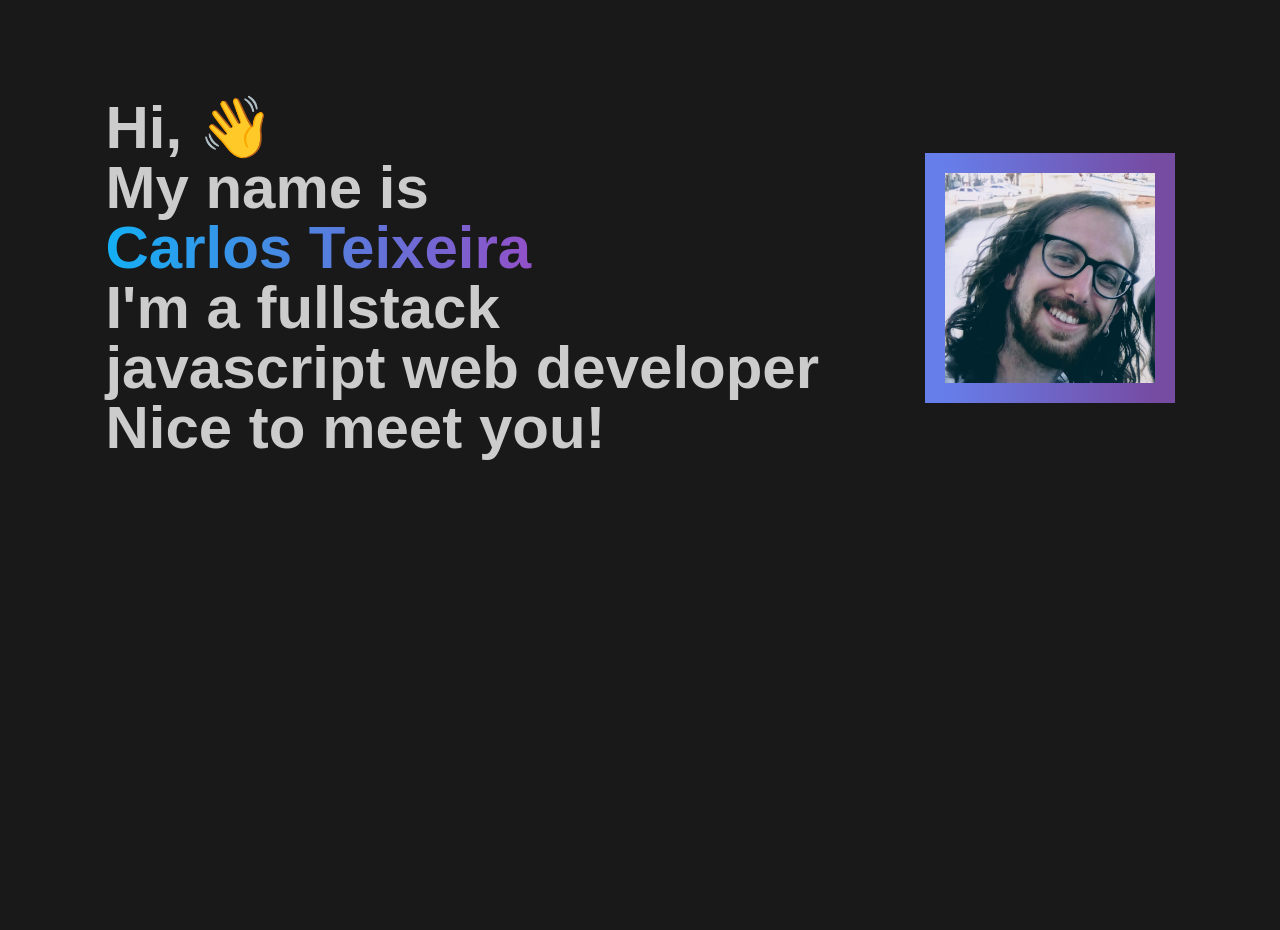
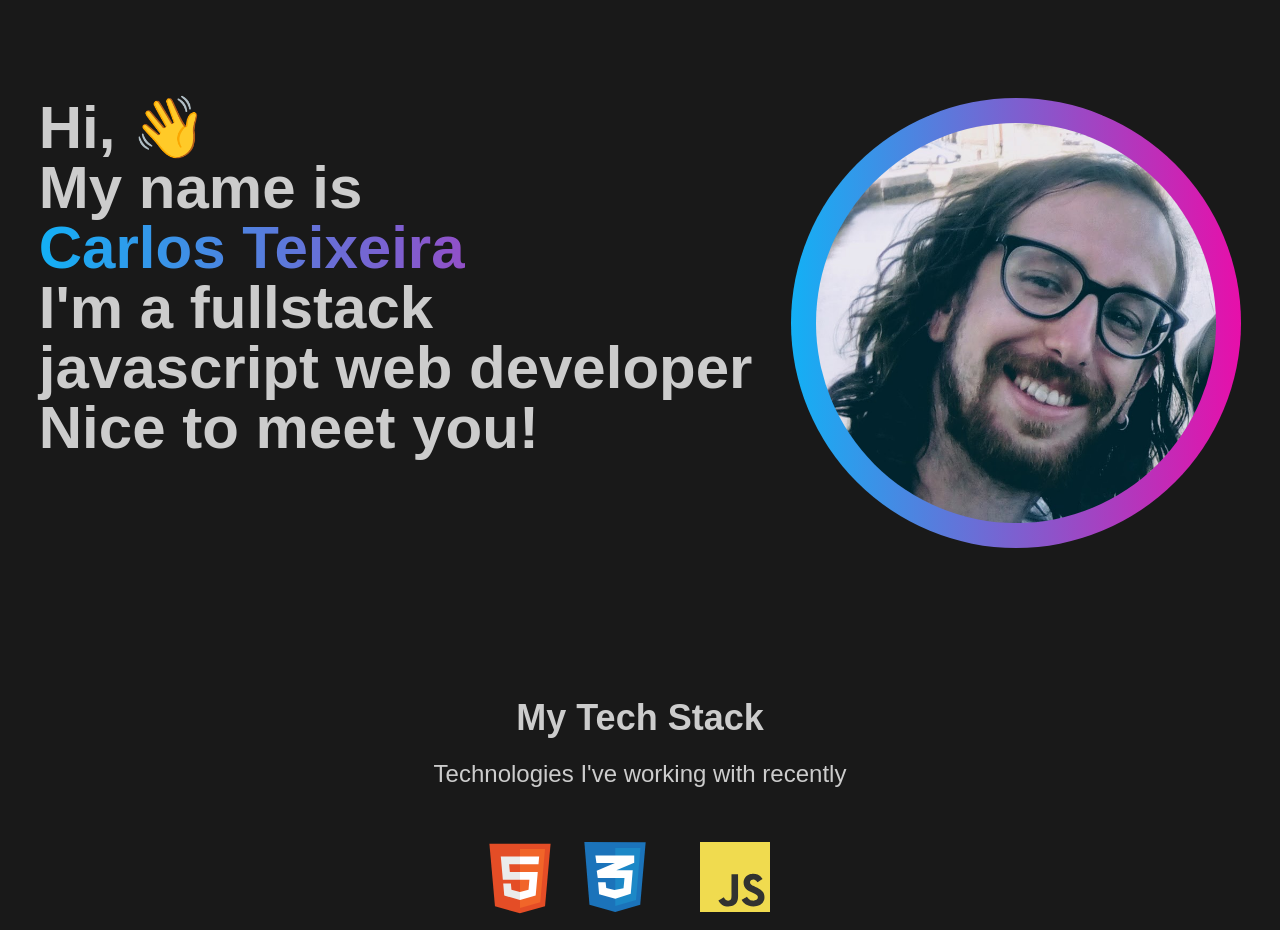
Before and after one commit to Carlos-Teixeira-Jr/portfolio, a Next.js app: page / in a window 1280 px wide. Shown: the part 140-1070 px from the top of the page. Before the commit the page ends 800 px from the top, so only its background shows below. Built offline with nearby package versions, Linux system fonts and the light colour scheme.

Commit message:
implementing icons of tech stack section

```diff
--- a/src/components/greeting.tsx
+++ b/src/components/greeting.tsx
@@ -11,15 +11,18 @@ const Greetings: React.FC = () => {
         <p className="text-6xl font-extrabold leading-2">I&apos;m a fullstack <br/> javascript web developer</p>
         <p className="text-6xl font-extrabold leading-2">Nice to meet you!</p>
       </div>
-      <div className="h-[400px] w-[400px] gradient-border overflow-hidden my-auto">
+      <div className="w-[450px] h-[450px] rounded-full bg-gradient-to-r from-[#13B0F5] to-[#E70FAA]">
+        <div className="h-[400px] w-[400px] rounded-full overflow-hidden mt-[25px] mx-auto">
           <Image
             src={"/images/profile_pic.jpg"}
             alt={""}
             width={400}
             height={400}
-          className="relative top-[-40px]"
+            className="relative top-[-80px]"
           />
         </div>
+      </div>
+
     </div>
   )
 }
--- /dev/null
+++ b/src/components/icons/cssIcon.tsx
@@ -0,0 +1,6 @@
+import * as React from "react";
+
+const CssIcon = ({className=""}) => (
+  <svg fill="none" height="70" width="70"className={className} xmlns="http://www.w3.org/2000/svg" viewBox="0 0 124 141.53"><path d="M10.383 126.892L0 0l124 .255-10.979 126.637-50.553 14.638z" fill="#1b73ba"/><path d="M62.468 129.275V12.085l51.064.17-9.106 104.85z" fill="#1c88c7"/><path d="M100.851 27.064H22.298l2.128 15.318h37.276l-36.68 15.745 2.127 14.808h54.043l-1.958 20.68-18.298 3.575-16.595-4.255-1.277-11.745H27.83l2.042 24.426 32.681 9.106 31.32-9.957 4-47.745H64.765l36.085-14.978z" fill="#fff"/></svg>
+);
+export default CssIcon;
--- /dev/null
+++ b/src/components/icons/htmlIcon.tsx
@@ -0,0 +1,70 @@
+import * as React from "react";
+import { SVGProps } from "react";
+
+const HtmlIcon = (props: SVGProps<SVGSVGElement>) => (
+  <svg
+    id="Layer_1"
+    xmlns="http://www.w3.org/2000/svg"
+    xmlnsXlink="http://www.w3.org/1999/xlink"
+    x="0px"
+    y="0px"
+    viewBox="0 0 500 500"
+    {...props}
+    style={{
+      backgroundColor: "new 0 0 500 500",
+    }}
+    xmlSpace="preserve"
+  >
+    <style type="text/css">
+      {
+        "\n        .st0{fill:#E44D26;}\n        .st1{fill:#F16529;}\n        .st2{fill:#EBEBEB;}\n        .st3{fill:#FFFFFF;}\n      "
+      }
+    </style>
+    <g id="XMLID_1_">
+      <polygon
+        id="XMLID_11_"
+        className="st0"
+        points="145.7,401.1 122.5,140.7 377.5,140.7 354.3,401 249.8,430  "
+      />
+      <polygon
+        id="XMLID_10_"
+        className="st1"
+        points="250,407.9 334.4,384.5 354.3,162 250,162  "
+      />
+      <polygon
+        id="XMLID_9_"
+        className="st2"
+        points="250,258.6 207.7,258.6 204.8,225.9 250,225.9 250,194 249.9,194 169.9,194 170.7,202.5            178.5,290.5 250,290.5  "
+      />
+      <polygon
+        id="XMLID_8_"
+        className="st2"
+        points="250,341.5 249.9,341.6 214.3,331.9 212,306.5 194.7,306.5 180,306.5 184.4,356.6            249.9,374.8 250,374.7  "
+      />
+      {/* <path
+        id="XMLID_7_"
+        d="M146.2,70h16.2v16h14.8V70h16.2v48.5h-16.2v-16.3h-14.8v16.3h-16.2L146.2,70L146.2,70z"
+      /> */}
+      {/* <path
+        id="XMLID_6_"
+        d="M214.8,86.1h-14.3V70h44.8v16.1h-14.3v32.4h-16.2L214.8,86.1L214.8,86.1z"
+      />
+      <path
+        id="XMLID_5_"
+        d="M252.5,70h16.9l10.4,17.1L290.2,70h16.9v48.5H291V94.5l-11.2,17.3h-0.3l-11.2-17.3v24.1h-15.9V70z"
+      />
+      <path id="XMLID_4_" d="M315.2,70h16.2v32.5h22.8v16h-39V70z" /> */}
+      <polygon
+        id="XMLID_3_"
+        className="st3"
+        points="249.9,258.6 249.9,290.5 289.2,290.5 285.5,331.9 249.9,341.5 249.9,374.8 315.3,356.6            315.8,351.2 323.3,267.2 324.1,258.6 315.5,258.6  "
+      />
+      <polygon
+        id="XMLID_2_"
+        className="st3"
+        points="249.9,194 249.9,213.8 249.9,225.8 249.9,225.9 326.9,225.9 326.9,225.9 327,225.9            327.7,218.7 329.1,202.5 329.9,194  "
+      />
+    </g>
+  </svg>
+);
+export default HtmlIcon;
--- /dev/null
+++ b/src/components/icons/javascriptIcon.tsx
@@ -0,0 +1,6 @@
+import * as React from "react";
+
+const JavascriptIcon = ({className=""}) => (
+  <svg xmlns="http://www.w3.org/2000/svg" width="70" height="70" className={className} viewBox="0 0 1052 1052"><path fill="#f0db4f" d="M0 0h1052v1052H0z"/><path d="M965.9 801.1c-7.7-48-39-88.3-131.7-125.9-32.2-14.8-68.1-25.399-78.8-49.8-3.8-14.2-4.3-22.2-1.9-30.8 6.9-27.9 40.2-36.6 66.6-28.6 17 5.7 33.1 18.801 42.8 39.7 45.4-29.399 45.3-29.2 77-49.399-11.6-18-17.8-26.301-25.4-34-27.3-30.5-64.5-46.2-124-45-10.3 1.3-20.699 2.699-31 4-29.699 7.5-58 23.1-74.6 44-49.8 56.5-35.6 155.399 25 196.1 59.7 44.8 147.4 55 158.6 96.9 10.9 51.3-37.699 67.899-86 62-35.6-7.4-55.399-25.5-76.8-58.4-39.399 22.8-39.399 22.8-79.899 46.1 9.6 21 19.699 30.5 35.8 48.7 76.2 77.3 266.899 73.5 301.1-43.5 1.399-4.001 10.6-30.801 3.199-72.101zm-394-317.6h-98.4c0 85-.399 169.4-.399 254.4 0 54.1 2.8 103.7-6 118.9-14.4 29.899-51.7 26.2-68.7 20.399-17.3-8.5-26.1-20.6-36.3-37.699-2.8-4.9-4.9-8.7-5.601-9-26.699 16.3-53.3 32.699-80 49 13.301 27.3 32.9 51 58 66.399 37.5 22.5 87.9 29.4 140.601 17.3 34.3-10 63.899-30.699 79.399-62.199 22.4-41.3 17.6-91.3 17.4-146.6.5-90.2 0-180.4 0-270.9z" fill="#323330"/></svg>
+);
+export default JavascriptIcon;
--- /dev/null
+++ b/src/components/techStack.tsx
@@ -0,0 +1,34 @@
+import React from "react"
+import HtmlIcon from "./icons/htmlIcon"
+import CssIcon from "./icons/cssIcon"
+import JavascriptIcon from "./icons/javascriptIcon"
+
+
+const TechStack: React.FC = () => {
+  return (
+    <div>
+      <h1 className="text-4xl font-bold leading-2 text-center my-5">My Tech Stack</h1>
+      <p className="text-2xl font-normal leading-2 text-center m-5">Technologies I&apos;ve working with recently</p>
+
+      <div className="flex justify-center">
+        <div className="w-[120px] h-[120px]">
+          <HtmlIcon/>
+        </div>
+        <div className="w-[120px] h-[120px]">
+          <CssIcon
+            className="mt-8"
+          />
+        </div>
+        <div className="w-[120px] h-[120px]">
+          <JavascriptIcon
+            className="mt-8"
+          />
+        </div>
+      </div>
+
+
+    </div>
+  )
+}
+
+export default TechStack
--- a/src/pages/index.tsx
+++ b/src/pages/index.tsx
@@ -2,6 +2,7 @@ import Head from 'next/head'
 import { Inter } from 'next/font/google'
 import Navbar from '@/components/navbar'
 import Greetings from '@/components/greeting'
+import TechStack from '@/components/techStack'
 
 const inter = Inter({ subsets: ['latin'] })
 
@@ -20,6 +21,8 @@ export default function Home() {
 
         <Greetings/>
 
+        <TechStack/>
+
       </main>
     </>
   )
```
Lines whose indentation alone changed are shown as unchanged.
